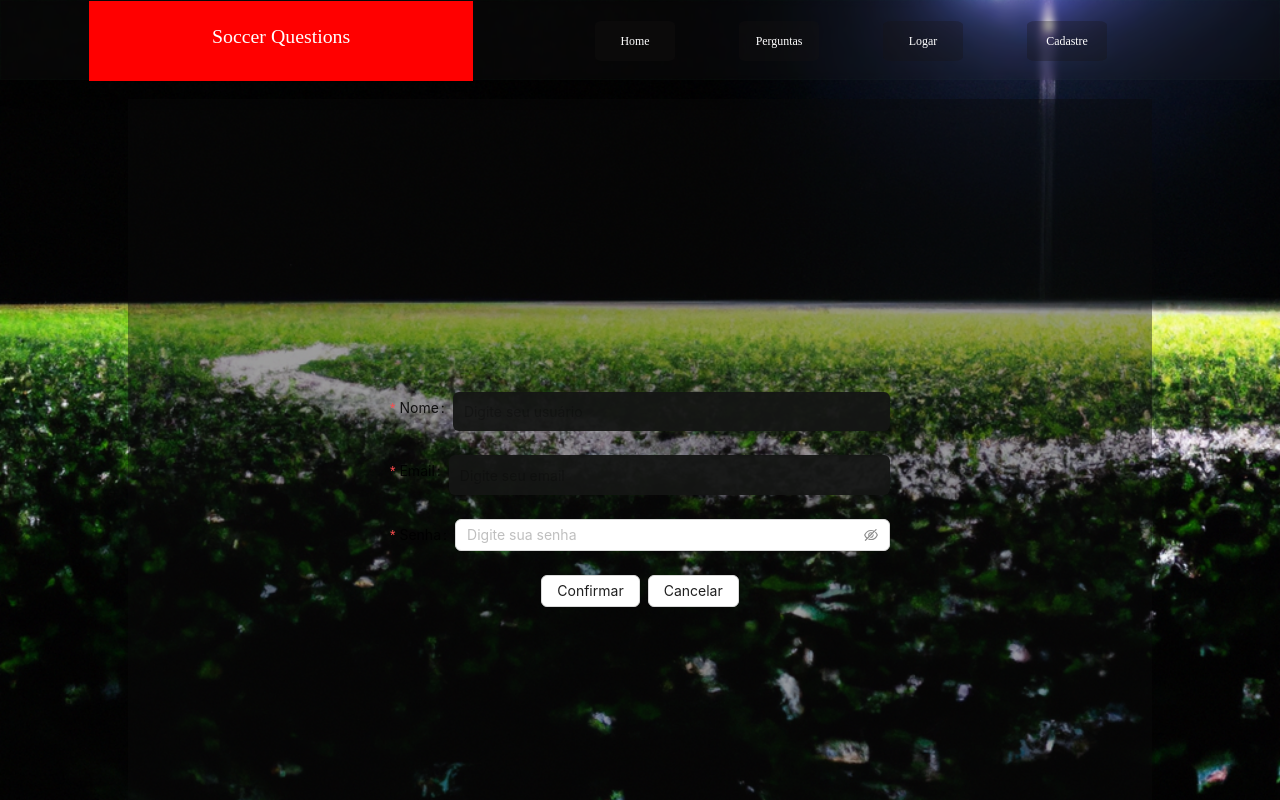
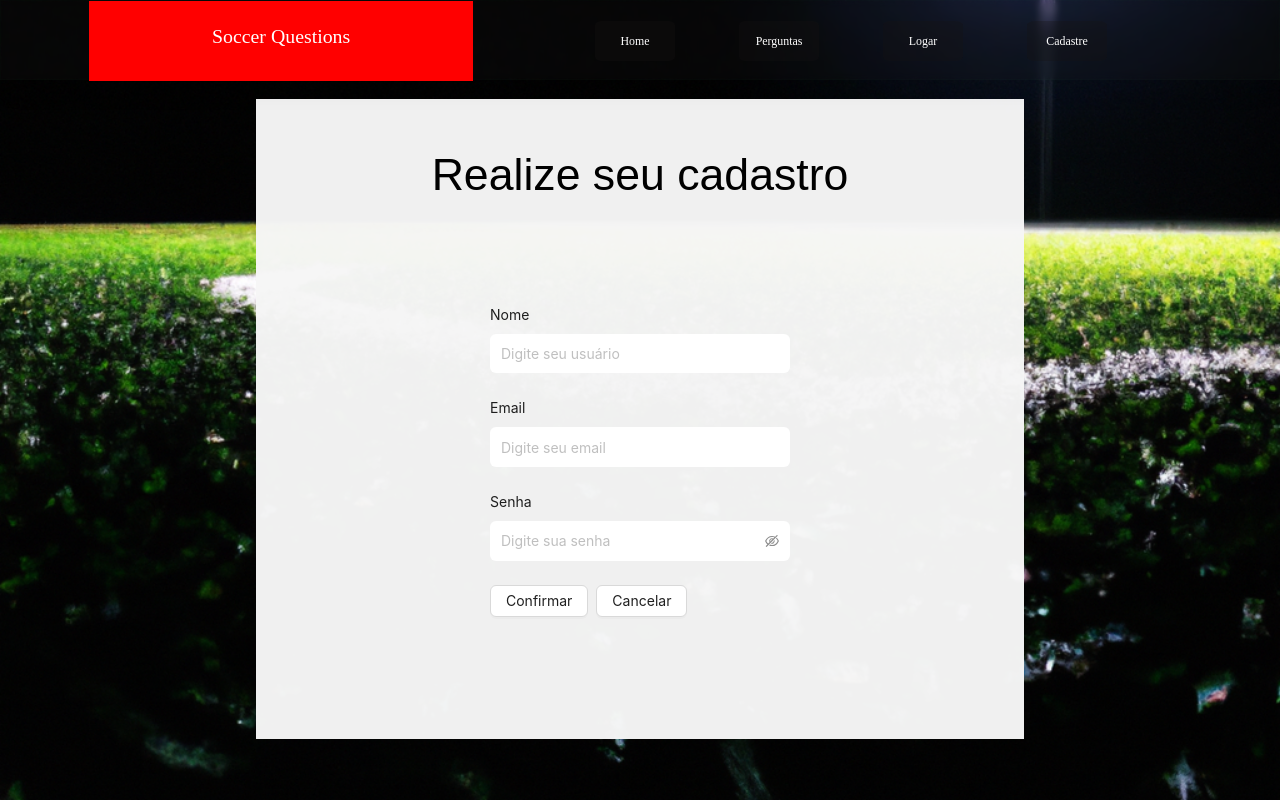
Before and after one commit to RafaelCss/FrontQuiz, a Next.js app: page /Logar in a window 1280 px wide. Shown: the top 800 px of the page. Built offline with nearby package versions, Linux system fonts and the light colour scheme; a web font is replaced by a local one.

Commit message:
15-04 ajustando formulário de login

```diff
--- /dev/null
+++ b/src/Components/Container/Formulario/style.tsx
@@ -0,0 +1,19 @@
+/* eslint-disable import/no-anonymous-default-export */
+import styled from 'styled-components';
+
+const ContainerFormulario = styled.main`
+  display: flex;
+  justify-content: center;
+  align-items: center;
+  flex-direction: column;
+  margin-top: 10rem;
+  margin-bottom: 10rem;
+  background-color: #f6f6f6f9;
+  width: 60vw;
+  height: 80vh;
+  color: black;
+  flex-wrap: nowrap;
+  position: relative;
+`;
+
+export default ContainerFormulario;
--- /dev/null
+++ b/src/Components/Container/Titulo/style.tsx
@@ -0,0 +1,15 @@
+import styled from 'styled-components';
+
+const Titulo = styled.div`
+  display: block;
+  justify-content: center;
+  height: 5%;
+  width: 100%;
+  font-size: 3rem;
+  font-weight: 5rem;
+  text-align: center;
+  align-items: center;
+  margin-top: 50px;
+`;
+
+export default Titulo;
--- a/src/Components/Entidade/Login/formulario/index.tsx
+++ b/src/Components/Entidade/Login/formulario/index.tsx
@@ -1,7 +1,9 @@
 import { InputMod, InputPasswordMod } from '@/src/Components/Input/style';
 import { Button, Form, Input, Space } from 'antd';
-import { useForm } from 'antd/es/form/Form';
+import { RequiredMark, useForm } from 'antd/es/form/Form';
 import { useState } from 'react';
+import MainFormulario from './style';
+import { Rule } from 'antd/es/form';
 //import { EyeInvisibleOutlined, EyeTwoTone } from '@ant-design/icons';
 
 interface IFormulario {
@@ -14,7 +16,16 @@ const placeHolder = (item: string) => `Digite ${item}`;
 
 function Formulario() {
   const [form] = Form.useForm<IFormulario>();
+  const [requiredMark, setRequiredMarkType] =
+    useState<RequiredMark>('optional');
 
+  const onRequiredTypeChange = ({
+    requiredMarkValue,
+  }: {
+    requiredMarkValue: RequiredMark;
+  }) => {
+    setRequiredMarkType(requiredMarkValue);
+  };
   function validarForm() {
     form.validateFields().then((dados) => {
       console.log(dados);
@@ -25,39 +36,57 @@ function Formulario() {
     form.resetFields();
   }
 
+  const errosCampos = {
+    message: 'este campo é invalido',
+  };
+
   return (
-    <Form id="form" form={form}>
-      <Form.Item name={['nome']} label="Nome" rules={[{ required: true }]}>
+    <MainFormulario>
+      <Form
+        id="form"
+        form={form}
+        layout="vertical"
+        requiredMark={requiredMark}
+        onValuesChange={onRequiredTypeChange}>
+        <Form.Item
+          name={['nome']}
+          label="Nome"
+          rules={[{ required: true, message: 'Nome é obrigatório' }]}>
           <InputMod
             name="nome"
             placeholder={placeHolder('seu usuário')}
             autoComplete="off"
           />
         </Form.Item>
-      <Form.Item name={['email']} label={'Email'} rules={[{ required: true }]}>
+        <Form.Item
+          name={['email']}
+          label={'Email'}
+          rules={[{ required: true, message: 'Email é obrigatório' }]}>
           <InputMod
             name="email"
             placeholder={placeHolder('seu email')}
             autoComplete="off"
           />
         </Form.Item>
-      <Form.Item name={['senha']} label={'Senha'} rules={[{ required: true }]}>
+        <Form.Item
+          name={['senha']}
+          label={'Senha'}
+          rules={[{ required: true, message: 'Senha é obrigatória' }]}>
           <Input.Password
             name="senha"
             placeholder={placeHolder('sua senha')}
             autoComplete="off"
+            style={{ height: '4rem', border: 'none' }}
           />
         </Form.Item>
         <Space direction="horizontal">
-        <div
-          style={{ width: '500px', display: 'flex', justifyContent: 'center' }}>
           <Space direction="horizontal">
             <Button onClick={validarForm}>Confirmar</Button>
             <Button onClick={cancelarEnvio}>Cancelar</Button>
           </Space>
-        </div>
         </Space>
       </Form>
+    </MainFormulario>
   );
 }
 
--- /dev/null
+++ b/src/Components/Entidade/Login/formulario/style.tsx
@@ -0,0 +1,15 @@
+import styled from 'styled-components';
+
+const MainFormulario = styled.main`
+  display: flex;
+  width: 100%;
+  height: 100%;
+  justify-content: center;
+  align-items: center;
+  flex-direction: column;
+  margin: 2rem 2rem;
+  padding: 2rem 2rem;
+  box-sizing: border-box;
+`;
+
+export default MainFormulario;
--- a/src/Components/Entidade/Login/index.tsx
+++ b/src/Components/Entidade/Login/index.tsx
@@ -1,11 +1,15 @@
-import ContainerLista from '../../Container/Lista/style';
+import ContainerFormulario from '../../Container/Formulario/style';
+import Titulo from '../../Container/Titulo/style';
 import Formulario from './formulario';
 
 function Pagina() {
   return (
-    <ContainerLista>
+    <ContainerFormulario>
+      <Titulo>
+        <h2>Realize seu cadastro</h2>
+      </Titulo>
       <Formulario />
-    </ContainerLista>
+    </ContainerFormulario>
   );
 }
 
--- a/src/Components/Input/style.tsx
+++ b/src/Components/Input/style.tsx
@@ -2,15 +2,16 @@ import { Input } from 'antd';
 import styled from 'styled-components';
 
 export const InputMod = styled(Input)`
+  display: flex;
   height: 4rem;
-  background: #151615f1;
+  width: 300px;
   border: none;
   color: white;
 `;
 
 export const InputPasswordMod = styled(Input.Password)`
   height: 4rem;
-  background: #151615f1;
+  width: 60%;
   border: none;
   color: white;
 `;
```
Lines whose indentation alone changed are shown as unchanged.
